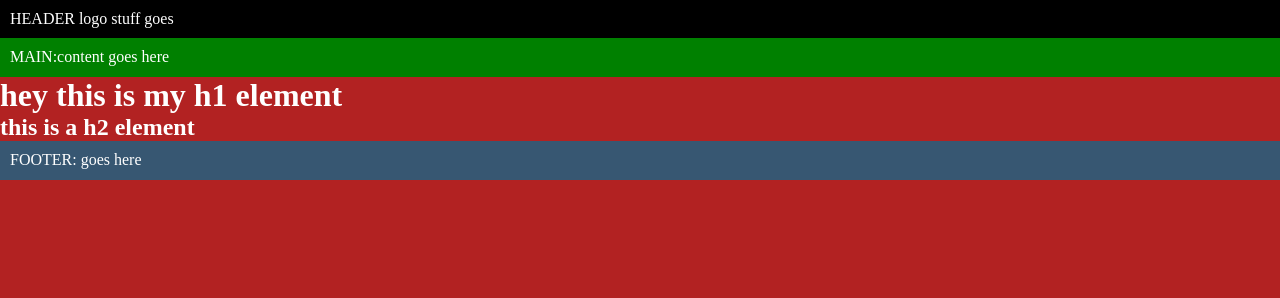
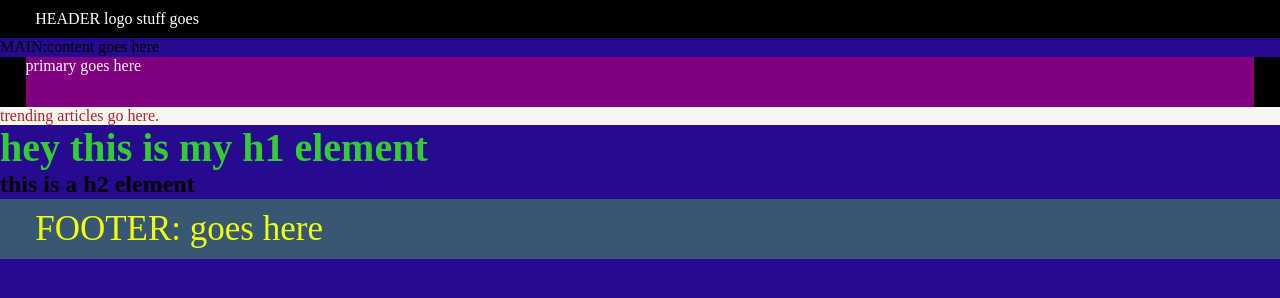
Before and after one commit to GlitchLabs/Syracuse.com-assignment, a plain HTML site: page index.html in a window 1280 px wide. Drawn offline with Linux system fonts and the light colour scheme.

Commit message:
Created partials using sass added some divs#

```diff
--- /dev/null
+++ b/css/base/_foundation.scss
@@ -0,0 +1,34 @@
+h1,h2,h3,h4,h5,h6,p{
+    margin:0;
+    padding:0;
+}
+//mobile
+body{
+    background-color:orangered;
+}
+.container{
+    width:100%;
+    // auto means auto distrubute the left over space in the horizontal
+}
+//end of mobile
+// this is what is used to customised for specific devices:phone tablet
+//tablet
+@media all and (min-width:700px){
+    body{
+        background-color: rgb(24, 97, 2);
+        .container{
+            width:96%;
+            margin: 0 auto;
+        }
+    }
+}
+//tablet
+//desktop
+@media all and (min-width:1000px){
+    body{
+        background-color: rgb(39, 10, 143);
+    }
+    .container{
+        width:1000px;
+    }
+}//desktop
--- /dev/null
+++ b/css/base/_mixins.scss
@@ -0,0 +1,5 @@
+@mixin buildFont($family,$size,$color){
+font-family:$family;
+font-size:$size;
+color:$color;
+}
--- /dev/null
+++ b/css/base/_variable.scss
@@ -0,0 +1,2 @@
+$syrBlue :#375772;
+$primaryFont: Ariel;
--- /dev/null
+++ b/css/regions/_footer.scss
@@ -0,0 +1,4 @@
+footer{
+    background-color: #375772;
+    padding:10px;
+}
--- /dev/null
+++ b/css/regions/_header.scss
@@ -0,0 +1,5 @@
+header{
+    background-color:black;
+    color:white;
+    padding:10px;
+    }
--- a/css/style.scss
+++ b/css/style.scss
@@ -1,27 +1,5 @@
 // sass --watch style.scss:style.css
 // sass --watch file your creating:file you will link in html
-$syrBlue :#375772;
-h1,h2,h3,h4,h5,h6,p{
-    margin:0;
-    padding:0;
-}
-body{background-color:firebrick;
-color:white;
-}
-header{
-background-color:black;
-color:white;
-padding:10px;
-}
-main{
-    background-color:green;
-    padding:10px;
-    h1{
-        font-family:Arial, Helvetica, sans-serif;
-        font-size: 40px;
-    }
-}
-footer{
-    background-color: #375772;
-    padding:10px;
-}
+@import 'base/variable.scss',"base/mixins",'base/foundation.scss';
+@import "regions/header.scss", 'regions/sidebar','regions/footer';
+@import 'views/home';
--- a/css/syracuse-style.css
+++ /dev/null
@@ -1,20 +0,0 @@
-h1,h2,h3,h4,h5,h6,p{
-    margin:0;
-    padding:0;
-}
-body{background-color:firebrick;
-color:white;
-}
-header{
-background-color:black;
-color:white;
-padding:10px;
-}
-main{
-    background-color:green;
-    padding:10px;
-}
-footer{
-    background-color: #375772;
-    padding:10px;
-}
--- /dev/null
+++ b/css/views/_home.scss
@@ -0,0 +1,28 @@
+h1{
+    @include buildFont(Ariel,40px,limegreen)
+}
+h2{
+    //@include buildFont(Georgia,30px,orange)
+}
+header{
+    //@include buildFont(Roboto,30px,pink)
+}
+
+main{
+   // @include buildFont(Georgia,30px,rgb(240, 3, 240))
+}
+.showcase{
+background-color:black;
+color:white;
+    .primary{
+    background-color:purple;
+    min-height:50px;
+}
+}
+.trending{
+background-color: rgb(248, 245, 245);
+color:firebrick;
+}
+footer{
+    @include buildFont(Ariel,35px,rgb(239, 255, 11))
+}
--- a/index.html
+++ b/index.html
@@ -11,12 +11,33 @@
 </head>
 <body>
     <header>
+        <div class="container">
         HEADER logo stuff goes
+        </div>
     </header>
-    <main>MAIN:content goes here </main>
+    <main>MAIN:content goes here
+
+        <section class="showcase">
+            <div class="container">
+                <article class="primary">
+                    primary goes here
+                </article>
+           </div><!--container-->
+        </section>
+
+        <section class="trending">
+            trending articles go here.
+        </section>
+
+     </main>
     <h1>hey this is my h1 element</h1>
     <h2>this is a h2 element</h2>
-    <footer>FOOTER: goes here</footer>
+    <footer>
+        <div class="container">
+        FOOTER: goes here
+        </div>
+
+    </footer>
 </body>
 </html>
 <!-- div*2 then tab-->
```
Also changed, not shown: css/regions/_sidebar.scss (added), css/style.css, 1 other file.
